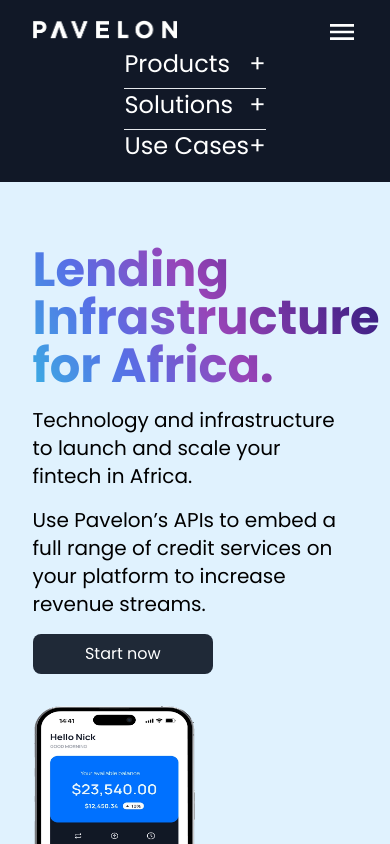
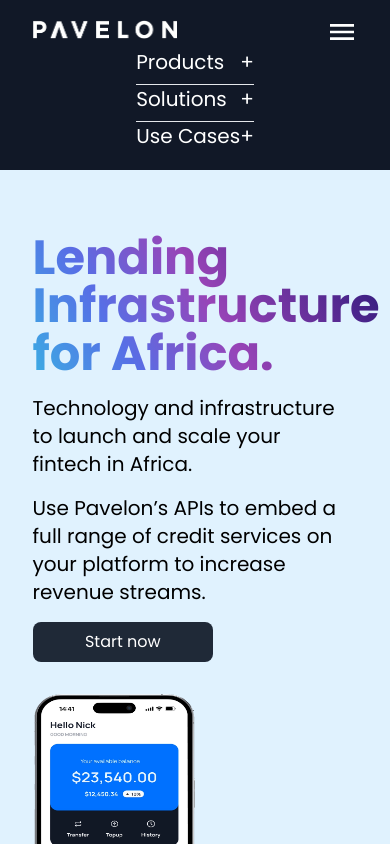
Before and after one commit to EllisOtoo/pavelonv2, a Next.js app: page / in a window 390 px wide. Both pictures are taken after a click on the element 341 px from the left and 32 px from the top of the page. Shown: the top 844 px of the page. Built offline with nearby package versions, Linux system fonts and the light colour scheme.

Commit message:
menu text reduced -mobile

```diff
--- a/components/atoms/MenuItem.tsx
+++ b/components/atoms/MenuItem.tsx
@@ -47,7 +47,7 @@
   return (
     <li
       // onClick={() => setSubNavTitle(menu.title)}
-      className="hover:text-sky-700 cursor-pointer flex text-2xl font-light md:text-xl justify-between"
+      className="hover:text-sky-700 cursor-pointer flex text-xl font-light md:text-xl justify-between"
       // onMouseOver={() => {
       //   // setShowSubNav(true);
       // }}
```
